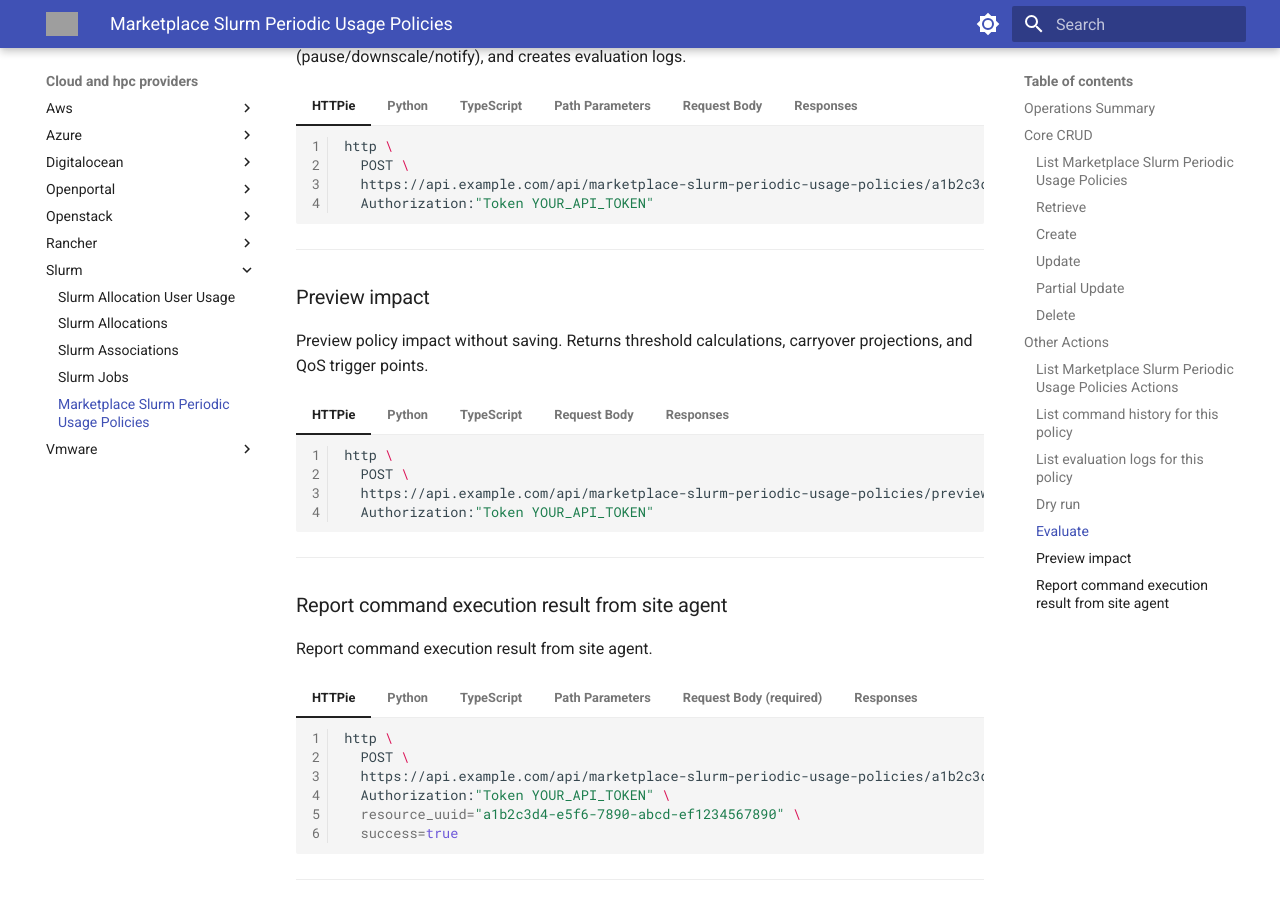
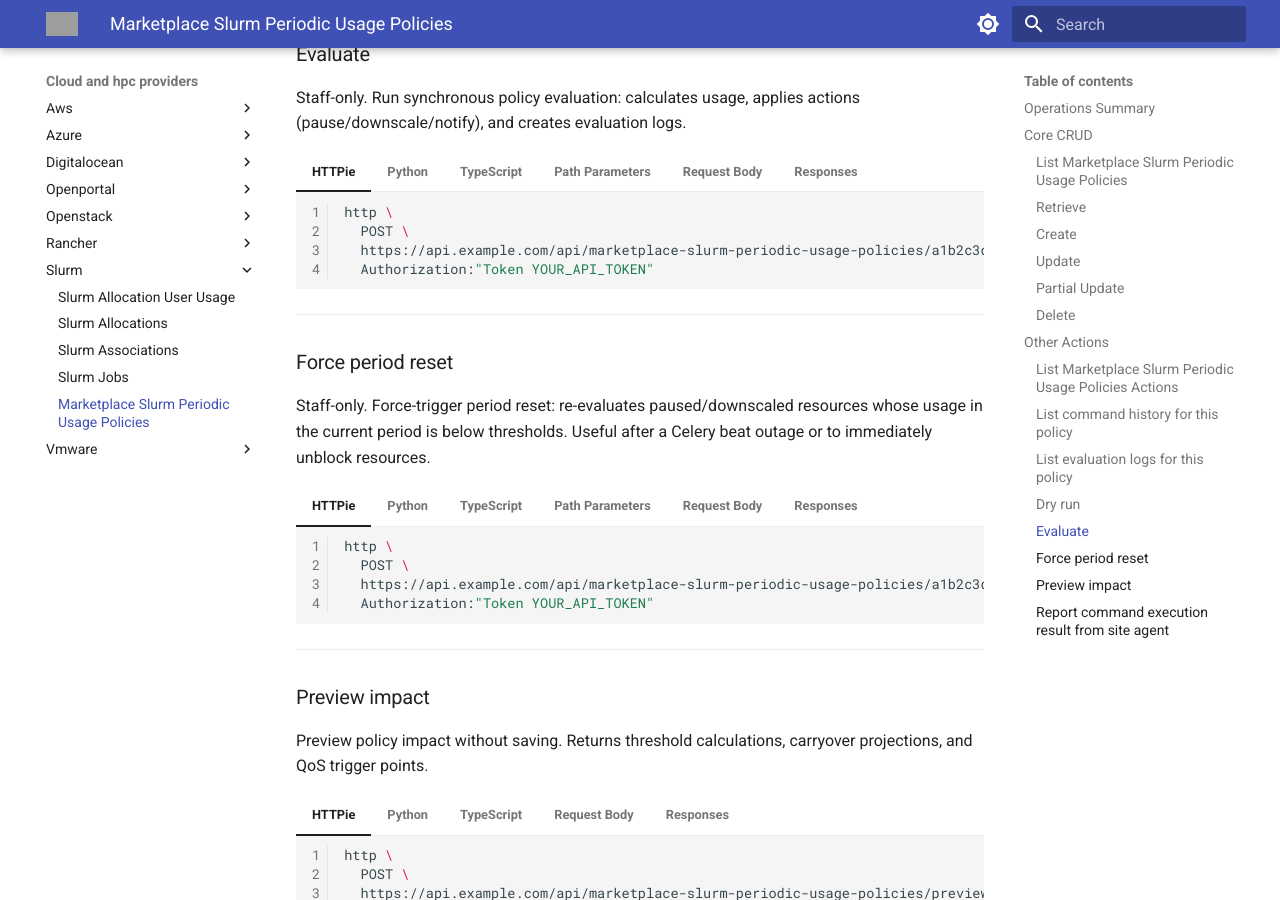
Before and after one commit to waldur/api-docs, an MkDocs documentation site: the page built from docs/cloud-and-hpc-providers/slurm/marketplace-slurm-periodic-usage-policies.md, in a window 1280 px wide and 900 px high, scrolled down 4193 px. Built offline with MkDocs 1.6.1 and Material for MkDocs 9.7.7, drawn with Linux system fonts in a browser that asks for light colours; the version menu is left out; some of the changed text lies outside the part shown; grey boxes are pictures that could not be loaded.

Commit message:
docs: Auto-generate API reference from https://code.opennodecloud.com/waldur/waldur-sdk-docs-generator

````diff
--- a/docs/cloud-and-hpc-providers/slurm/marketplace-slurm-periodic-usage-policies.md
+++ b/docs/cloud-and-hpc-providers/slurm/marketplace-slurm-periodic-usage-policies.md
@@ -17,6 +17,7 @@
 | <span class="http-badge http-get">GET</span> | `/api/marketplace-slurm-periodic-usage-policies/{uuid}/evaluation-logs/` | [List evaluation logs for this policy](#list-evaluation-logs-for-this-policy) |
 | <span class="http-badge http-post">POST</span> | `/api/marketplace-slurm-periodic-usage-policies/{uuid}/dry-run/` | [Dry run](#dry-run) |
 | <span class="http-badge http-post">POST</span> | `/api/marketplace-slurm-periodic-usage-policies/{uuid}/evaluate/` | [Evaluate](#evaluate) |
+| <span class="http-badge http-post">POST</span> | `/api/marketplace-slurm-periodic-usage-policies/{uuid}/force-period-reset/` | [Force period reset](#force-period-reset) |
 | <span class="http-badge http-post">POST</span> | `/api/marketplace-slurm-periodic-usage-policies/preview_impact/` | [Preview impact](#preview-impact) |
 | <span class="http-badge http-post">POST</span> | `/api/marketplace-slurm-periodic-usage-policies/{uuid}/report-command-result/` | [Report command execution result from site agent](#report-command-execution-result-from-site-agent) |
 
@@ -1113,6 +1114,96 @@ Staff-only. Run synchronous policy evaluation: calculates usage, applies actions
 
 ---
 
+### Force period reset
+
+Staff-only. Force-trigger period reset: re-evaluates paused/downscaled resources whose usage in the current period is below thresholds. Useful after a Celery beat outage or to immediately unblock resources.
+
+
+=== "HTTPie"
+
+    ```bash
+    http \
+      POST \
+      https://api.example.com/api/marketplace-slurm-periodic-usage-policies/a1b2c3d4-e5f6-7890-abcd-ef1234567890/force-period-reset/ \
+      Authorization:"Token YOUR_API_TOKEN"
+    ```
+
+=== "Python"
+
+    ```python
+    from waldur_api_client.client import AuthenticatedClient
+    from waldur_api_client.models.slurm_policy_evaluate_request_request import SlurmPolicyEvaluateRequestRequest # (1)
+    from waldur_api_client.api.marketplace_slurm_periodic_usage_policies import marketplace_slurm_periodic_usage_policies_force_period_reset # (2)
+
+    client = AuthenticatedClient(
+        base_url="https://api.example.com", token="YOUR_API_TOKEN"
+    )
+
+    body_data = SlurmPolicyEvaluateRequestRequest()
+    response = marketplace_slurm_periodic_usage_policies_force_period_reset.sync(
+        uuid="a1b2c3d4-e5f6-7890-abcd-ef1234567890",
+        client=client,
+        body=body_data
+    )
+
+    print(response)
+    ```
+
+
+    1.  **Model Source:** [`SlurmPolicyEvaluateRequestRequest`](https://github.com/waldur/py-client/blob/main/waldur_api_client/models/slurm_policy_evaluate_request_request.py)
+    2.  **API Source:** [`marketplace_slurm_periodic_usage_policies_force_period_reset`](https://github.com/waldur/py-client/blob/main/waldur_api_client/api/marketplace_slurm_periodic_usage_policies/marketplace_slurm_periodic_usage_policies_force_period_reset.py)
+
+=== "TypeScript"
+
+    ```typescript
+    import { marketplaceSlurmPeriodicUsagePoliciesForcePeriodReset } from 'waldur-js-client';
+
+    try {
+      const response = await marketplaceSlurmPeriodicUsagePoliciesForcePeriodReset({
+      auth: "Token YOUR_API_TOKEN",
+      path: {
+        "uuid": "a1b2c3d4-e5f6-7890-abcd-ef1234567890"
+      }
+    });
+      console.log('Success:', response);
+    } catch (error) {
+      console.error('Error:', error);
+    }
+    ```
+
+
+=== "Path Parameters"
+
+    | Name | Type | Required |
+    |---|---|---|
+    | `uuid` | string (uuid) | ✓ |
+
+
+=== "Request Body"
+
+    | Field | Type | Required | Description |
+    |---|---|---|---|
+    | `resource_uuid` | string (uuid) |  | Evaluate a specific resource. If omitted, evaluates all offering resources. |
+
+
+=== "Responses"
+
+    **`200`** -
+
+    | Field | Type |
+    |---|---|
+    | `policy_uuid` | string (uuid) |
+    | `billing_period` | string |
+    | `resources` | array of objects |
+    | `resources.resource_uuid` | string (uuid) |
+    | `resources.resource_name` | string |
+    | `resources.usage_percentage` | number (double) |
+    | `resources.actions_taken` | array of strings |
+    | `resources.previous_state` | object (free-form) |
+    | `resources.new_state` | object (free-form) |
+
+---
+
 ### Preview impact
 
 Preview policy impact without saving. Returns threshold calculations, carryover projections, and QoS trigger points.
````
